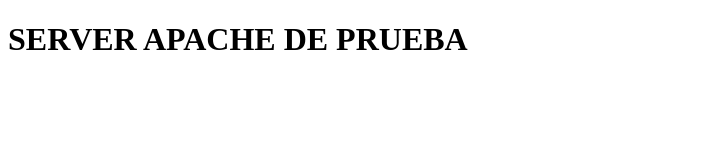
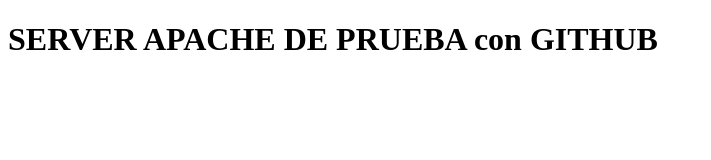
Before and after one commit to desarrolloPDC/SERVER-APACHE, a plain HTML site: page index.html in a window 1280 px wide. Shown: the whole page, without its empty margins (0-711 px from the left). Drawn offline with Linux system fonts and the light colour scheme.

Commit message:
Update index.html

```diff
--- a/index.html
+++ b/index.html
@@ -7,7 +7,7 @@
 </head>
 <body>
 
-    <h1>SERVER APACHE DE PRUEBA</h1>
+    <h1>SERVER APACHE DE PRUEBA con GITHUB</h1>
 
 </body>
 </html>
```
